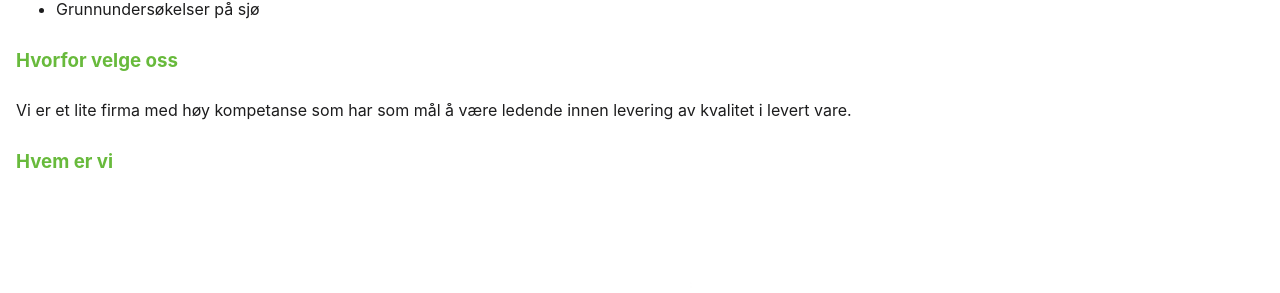
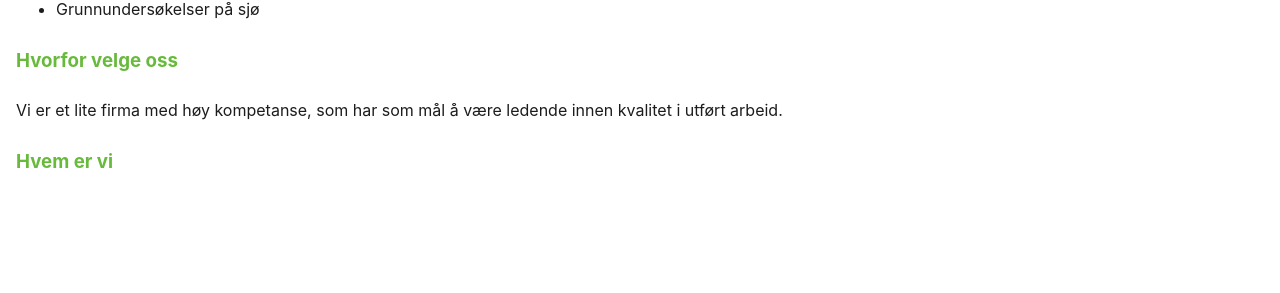
Before and after one commit to lbrlno/lingengrunnboring, a Jekyll site: the page built from src/om.md, in a window 1280 px wide. Shown: the part 1241-1534 px from the top of the page. Built offline with Jekyll 4.4.1, drawn with Linux system fonts in a browser that asks for light colours; some web fonts are replaced; comment, search, counter and statistics services are not loaded.

Commit message:
Update om.md

```diff
--- a/src/om.md
+++ b/src/om.md
@@ -27,6 +27,6 @@ Arbeidsområdet vil være hele landet.
 - Grunnundersøkelser på sjø
 
 ### Hvorfor velge oss
-Vi er et lite firma med høy kompetanse som har som mål å være ledende innen levering av kvalitet i levert vare.
+Vi er et lite firma med høy kompetanse, som har som mål å være ledende innen kvalitet i utført arbeid.
 
 ### Hvem er vi
```
